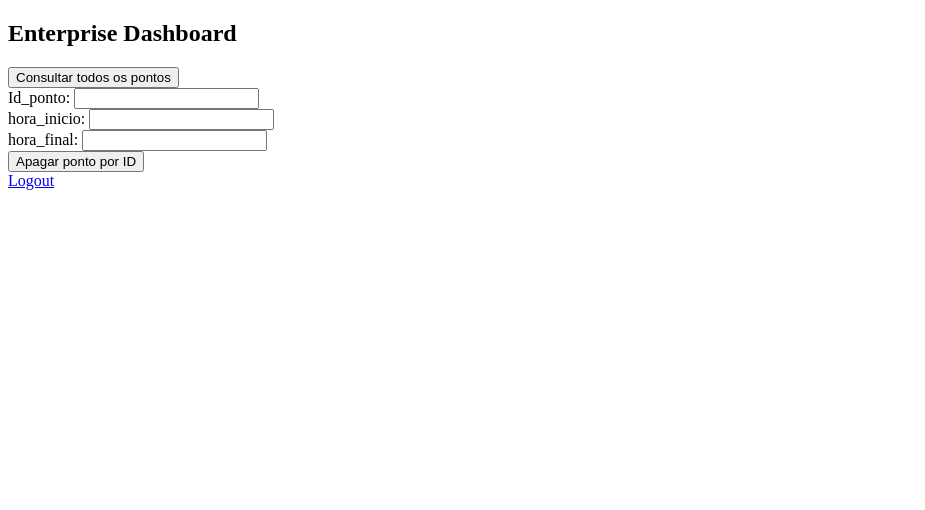
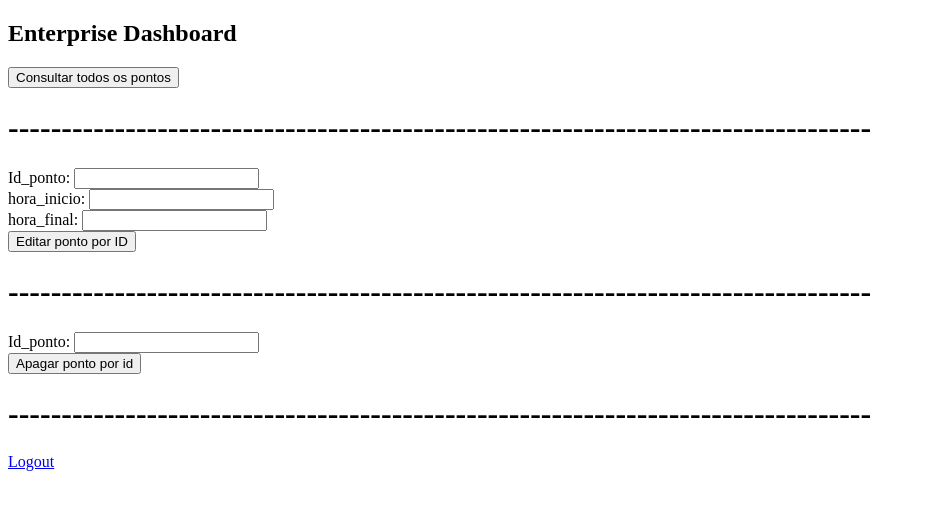
Before and after one commit to KauaOrtiz/KA-portal, a Flask app: page /dashboard/enterprise in a window 1280 px wide. Shown: the top 510 px of the page, without its empty margins (0-925 px from the left). Run offline with Flask 3, Linux system fonts and the light colour scheme; data that the repository does not hold is empty; some libraries are stand-ins or nearby versions.

Commit message:
feat: update register ponto ok

```diff
--- a/bd.py
+++ b/bd.py
@@ -170,7 +170,7 @@ def editar_ponto(id_ponto, hora_inicio, hora_final):
     conn = get_db_connection()
     cur = conn.cursor()
     cur.execute(
-        f"UPDATE pontos SET hora_final = '{hora_final}', hora_incio = '{hora_inicio}' WHERE id_ponto = '{id_ponto}'"
+        f"UPDATE pontos SET hora_final = '{hora_final}', hora_inicio = '{hora_inicio}' WHERE id_ponto = '{id_ponto}'"
     )
     conn.commit()
     cur.close()
--- a/main.py
+++ b/main.py
@@ -149,8 +149,9 @@ def dashboardEnterprise():
             pontos = result.json
             print(pontos, "akosjhbcisdbclisdcbidcb")
             for ponto in pontos:
-                if ponto["id_ponto"] == id_ponto:
-                    result = editar_ponto(id_ponto, hora_inicio, hora_final)
+                if ponto["id_ponto"] == int(id_ponto):
+                    print(ponto)
+                    result = editar_ponto(int(id_ponto), hora_inicio, hora_final)
                     print("result")
                     return render_template("dashboard_enterprise.html", sucess=result.json)
                 else:
--- a/templates/dashboard_enterprise.html
+++ b/templates/dashboard_enterprise.html
@@ -17,7 +17,7 @@
             {% endif %}
             <button type="submit">Consultar todos os pontos</button>
         </form>
-
+        <h1>---------------------------------------------------------------------------------</h1>
         <form method="POST" action="{{ url_for('dashboardEnterprise') }}">
             <div class="input-group">
                 <label for="id_ponto">Id_ponto:</label>
@@ -34,9 +34,20 @@
             {% if sucess %}
                 <p class="sucess">{{ sucess }}</p>
             {% endif %}
-            <button type="submit">Apagar ponto por ID</button>
+            <button type="submit">Editar ponto por ID</button>
         </form>
-
+        <h1>---------------------------------------------------------------------------------</h1>
+        <form method="GET" action="{{ url_for('dashboardEnterprise') }}">
+            <div class="input-group">
+                <label for="id_ponto">Id_ponto:</label>
+                <input type="text" id="id_ponto" name="id_ponto" required>
+            </div>
+            {% if sucess %}
+                <p class="sucess">{{ sucess }}</p>
+            {% endif %}
+            <button type="submit">Apagar ponto por id</button>
+        </form>
+        <h1>---------------------------------------------------------------------------------</h1>
         <a href={{ url_for('home') }}>Logout</a>
     </body>
 </html>
```
